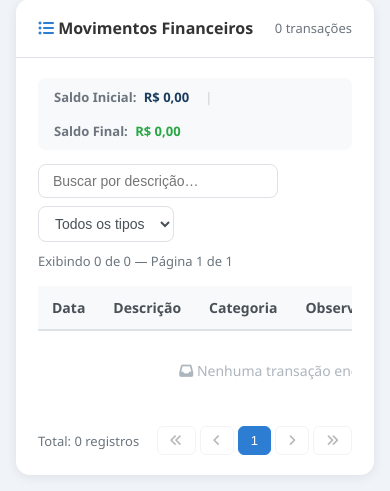
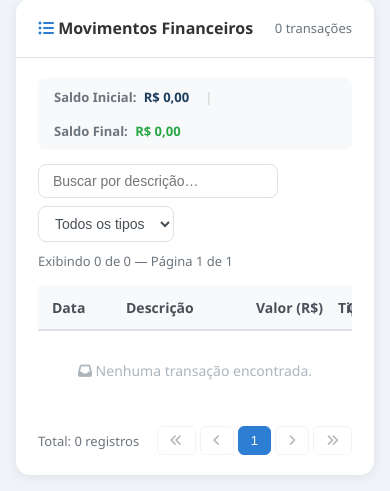
Before and after one commit to Rvaldrez/aemf, a PHP site: page /dozero/index.php in a window 390 px wide. Shown: the part 1452-1943 px from the top of the page. Run offline with PHP 8.4, Linux system fonts and the light colour scheme; the visitor is signed in with stand-in values (Sample User, id 1); data that the repository does not hold is empty.

Commit message:
feat: mobile sticky columns (Data/Descrição/Valor) in Movimentos Financeiros table
Co-authored-by: Rvaldrez <36698905+Rvaldrez@users.noreply.github.com>

```diff
--- a/dozero/index.php
+++ b/dozero/index.php
@@ -97,6 +97,7 @@ thead th{background:#f8f9fa;padding:12px 14px;text-align:left;font-weight:600;co
 tbody td{padding:11px 14px;border-bottom:1px solid #f0f0f0;vertical-align:middle}
 tbody tr:hover{background:#fafbfc}
 tbody tr:last-child td{border-bottom:none}
+.tx-table td:nth-child(2){max-width:320px;overflow:hidden;text-overflow:ellipsis;white-space:nowrap}
 .badge{display:inline-flex;align-items:center;gap:4px;padding:3px 10px;border-radius:20px;font-size:12px;font-weight:600}
 .badge-credito{background:#e8f5e9;color:#2e7d32}
 .badge-debito{background:#fdecea;color:#c62828}
@@ -145,6 +146,15 @@ tbody tr:last-child td{border-bottom:none}
     .cards{grid-template-columns:1fr 1fr}
     .card-body .value{font-size:20px}
     nav .nav-links{display:none}
+
+    /* Sticky first 3 columns (Data, Descrição, Valor) in Movimentos Financeiros */
+    .tx-table{table-layout:fixed;--col1:74px;--col2:130px;--col3:82px}
+    .tx-table th:nth-child(1),.tx-table td:nth-child(1){position:sticky;left:0;z-index:2;min-width:var(--col1);max-width:var(--col1);width:var(--col1)}
+    .tx-table th:nth-child(2),.tx-table td:nth-child(2){position:sticky;left:var(--col1);z-index:2;min-width:var(--col2);max-width:var(--col2);width:var(--col2)}
+    .tx-table th:nth-child(3),.tx-table td:nth-child(3){position:sticky;left:calc(var(--col1) + var(--col2));z-index:2;min-width:var(--col3);max-width:var(--col3);width:var(--col3);text-align:right}
+    .tx-table thead th:nth-child(1),.tx-table thead th:nth-child(2),.tx-table thead th:nth-child(3){background:#f8f9fa}
+    .tx-table tbody tr td:nth-child(1),.tx-table tbody tr td:nth-child(2),.tx-table tbody tr td:nth-child(3){background:#fff}
+    .tx-table tbody tr:hover td:nth-child(1),.tx-table tbody tr:hover td:nth-child(2),.tx-table tbody tr:hover td:nth-child(3){background:#fafbfc}
 }
 </style>
 </head>
@@ -283,15 +293,15 @@ tbody tr:last-child td{border-bottom:none}
             </div>
 
             <div style="overflow-x:auto">
-                <table>
+                <table class="tx-table">
                     <thead>
                         <tr>
                             <th>Data</th>
                             <th>Descrição</th>
-                            <th>Categoria</th>
-                            <th>Observação</th>
                             <th style="text-align:right">Valor (R$)</th>
                             <th>Tipo</th>
+                            <th>Observação</th>
+                            <th>Categoria</th>
                         </tr>
                     </thead>
                     <tbody id="txBody">
@@ -574,11 +584,11 @@ async function loadTransactions() {
                 const mes = t.mes_referencia ? `<br><span style="font-size:11px;color:var(--muted)">${t.mes_referencia}</span>` : '';
                 return `<tr>
                     <td style="white-space:nowrap">${fmtDate(t.data)}${periodMode==='anual'?mes:''}</td>
-                    <td style="max-width:320px;overflow:hidden;text-overflow:ellipsis;white-space:nowrap">${descEl}</td>
-                    <td>${cat}</td>
-                    <td>${obs}</td>
+                    <td style="overflow:hidden;text-overflow:ellipsis;white-space:nowrap">${descEl}</td>
                     <td style="text-align:right" class="${cls}">${sig} ${fmt(v)}</td>
                     <td><span class="badge badge-${esc(t.tipo)}">${t.tipo === 'credito' ? 'Crédito' : 'Débito'}</span></td>
+                    <td>${obs}</td>
+                    <td>${cat}</td>
                 </tr>`;
             }).join('');
         }
```
